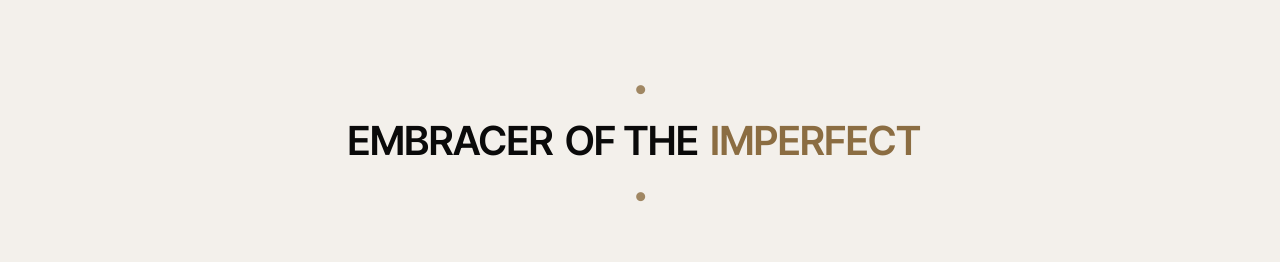
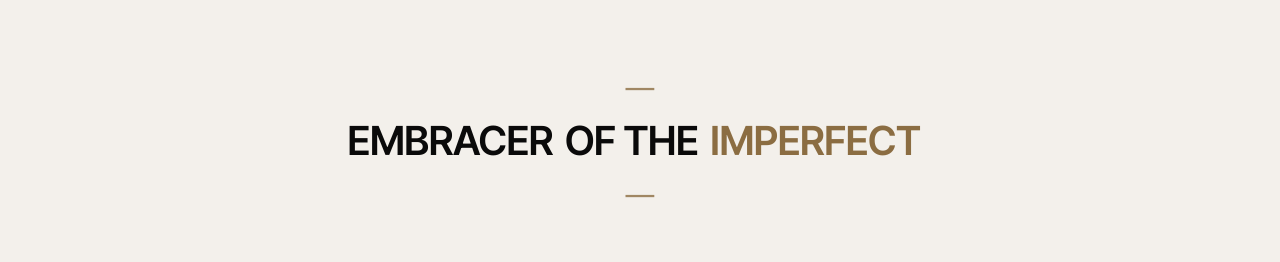
Before and after one commit to maxwebsterkhan/chloe-mary, a Next.js app: page /about in a window 1280 px wide. Shown: the part 376-638 px from the top of the page. Built offline with nearby package versions, Linux system fonts and the light colour scheme.

Commit message:
updated subtitle

```diff
--- a/src/app/_components/about-hero/about-hero.tsx
+++ b/src/app/_components/about-hero/about-hero.tsx
@@ -75,13 +75,13 @@ export default function AboutHero() {
             {/* Characteristic traits with varied styling */}
             <div className={styles.traitsSection}>
               <div className={styles.traitPrimary}>
-                <div className={styles.traitIcon}>•</div>
+                <div className={styles.traitIcon}>—</div>
                 <h2 className={styles.traitTitleLarge}>
                   <span className={styles.traitWord}>EMBRACER</span>
                   <span className={styles.traitWord}>OF THE</span>
                   <span className={styles.traitWordAccent}>IMPERFECT</span>
                 </h2>
-                <div className={styles.traitIcon}>•</div>
+                <div className={styles.traitIcon}>—</div>
               </div>
 
               <div className={styles.traitSecondary}>
```
